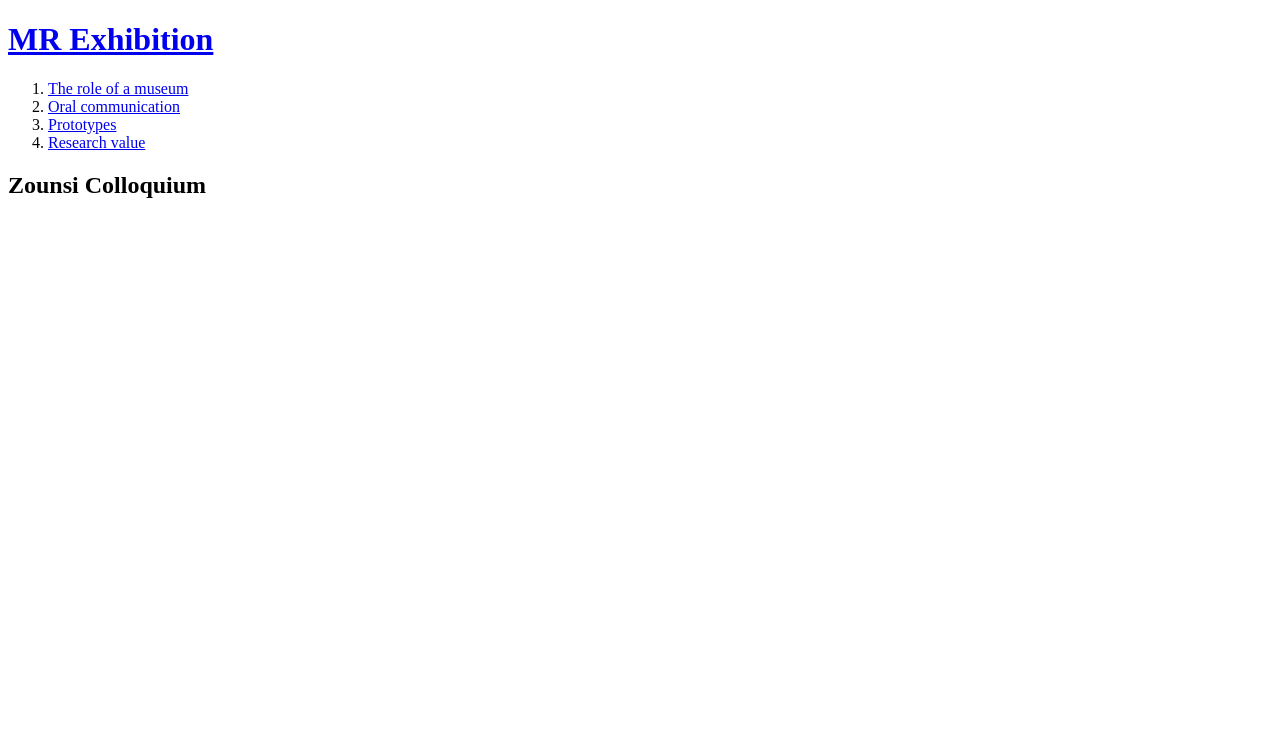
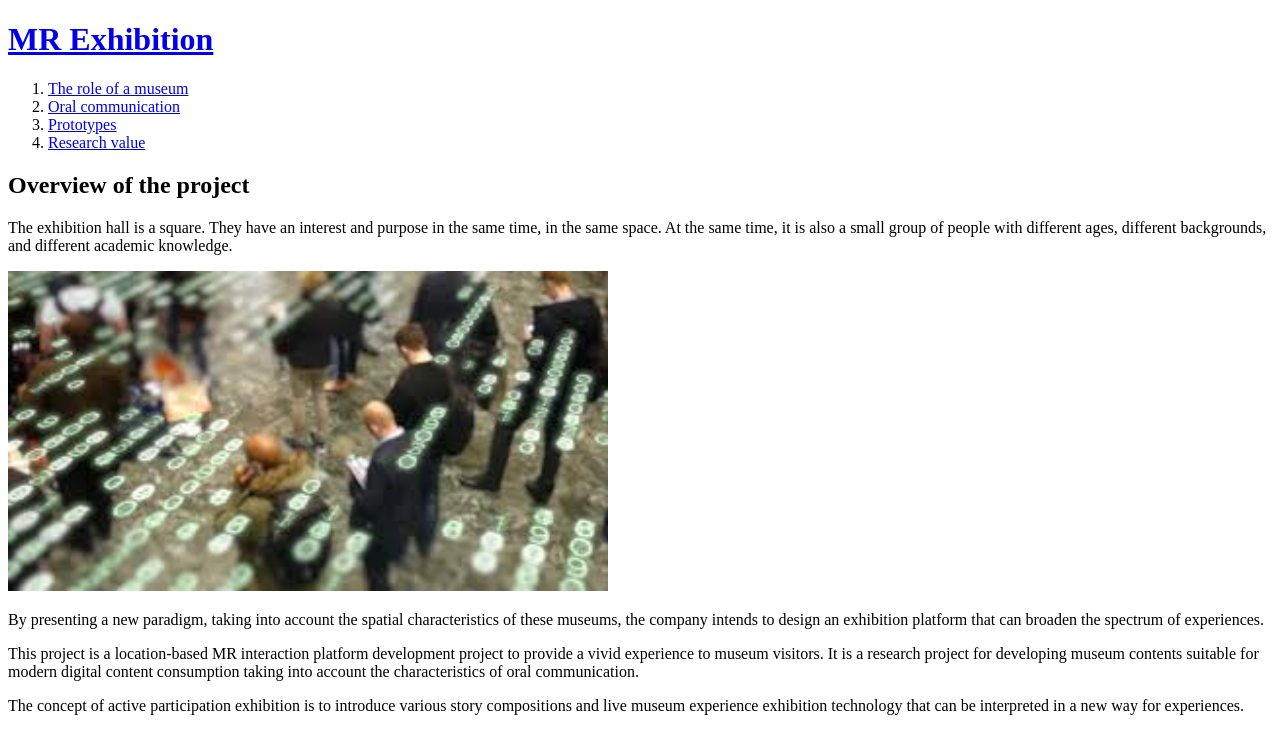
Before and after one commit to Shimhyewon/web1, a plain HTML site: page index.html in a window 1280 px wide. Drawn offline with Linux system fonts and the light colour scheme.

Commit message:
Add files via upload
coding5

```diff
--- a/index.html
+++ b/index.html
@@ -13,7 +13,10 @@
  <li><a href="3.html">Prototypes</a></li>
  <li><a href="4.html">Research value</a></li>
 </ol>
-<h2>Zounsi Colloquium</h2>
-<p></p>
+<h2>Overview of the project</h2>
+<p>The exhibition hall is a square. They have an interest and purpose in the same time, in the same space. At the same time, it is also a small group of people with different ages, different backgrounds, and different academic knowledge.</p>
+<img src="coding5.JPG" width="600"><p>By presenting a new paradigm, taking into account the spatial characteristics of these museums, the company intends to design an exhibition platform that can broaden the spectrum of experiences.
+</p><p>This project is a location-based MR interaction platform development project to provide a vivid experience to museum visitors. It is a research project for developing museum contents suitable for modern digital content consumption taking into account the characteristics of oral communication.
+</p><p>The concept of active participation exhibition is to introduce various story compositions and live museum experience exhibition technology that can be interpreted in a new way for experiences.</p>
 </body>
 </html>
```
Also changed, not shown: coding5.jpg (added).
